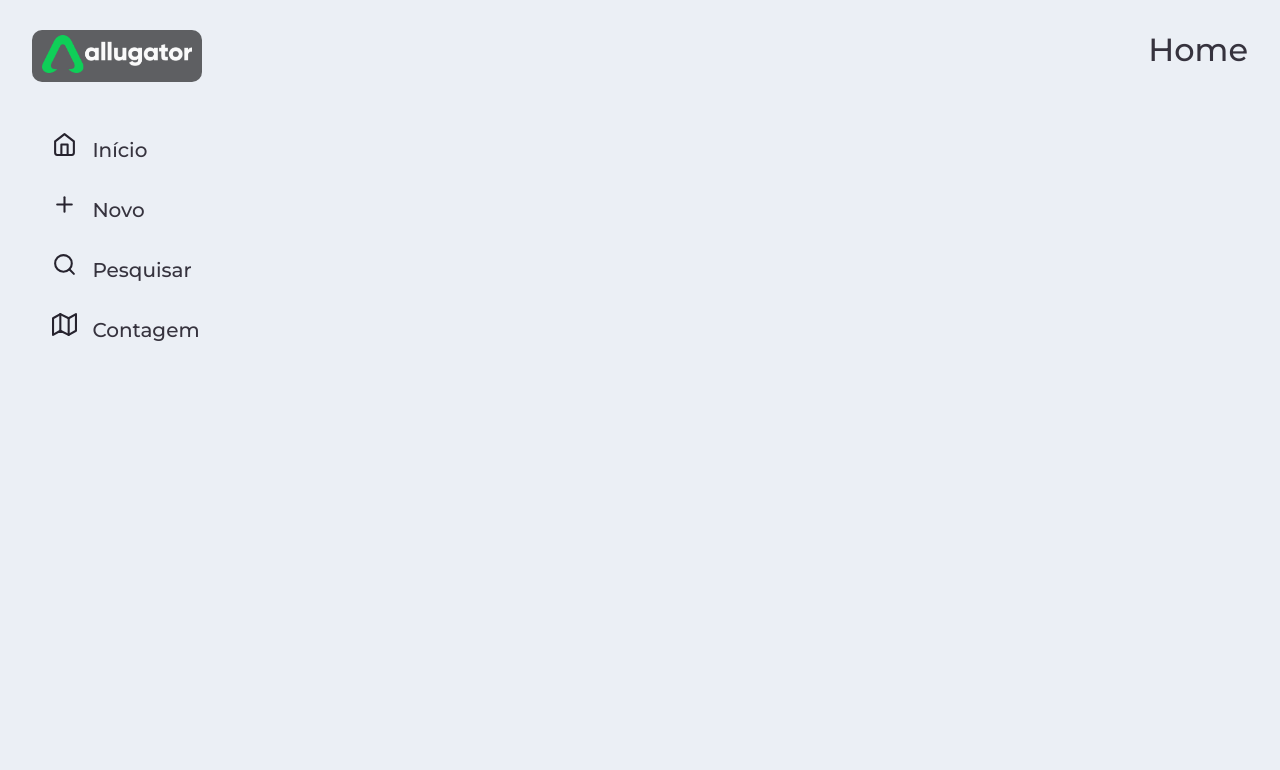
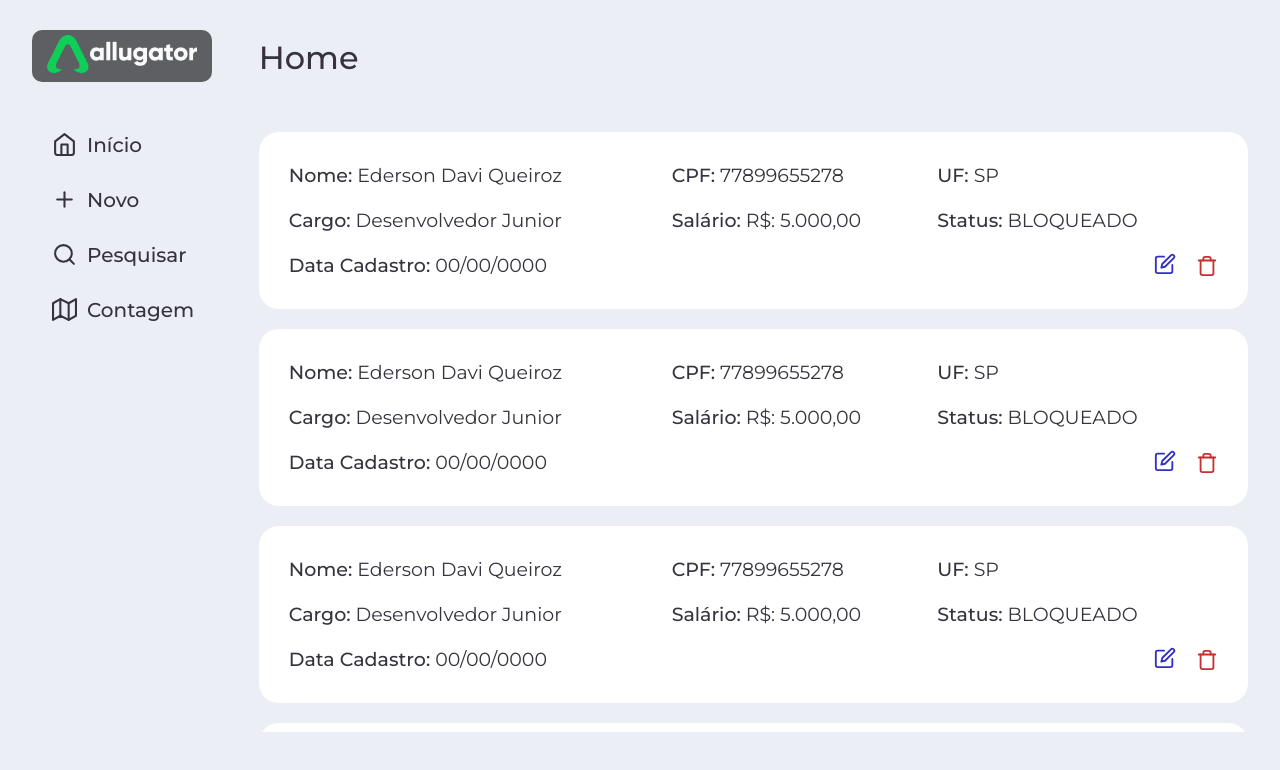
Before and after one commit to EdersonDav/Employees-Client, a React (Create React App) app: page / in a window 1280 px wide. Shown: the top 770 px of the page. Built offline with nearby package versions, Linux system fonts and the light colour scheme.

Commit message:
Criaçao dos cards de funcionarios

```diff
--- /dev/null
+++ b/src/components/Card/index.tsx
@@ -0,0 +1,167 @@
+import React from "react";
+import { FiTrash, FiEdit } from 'react-icons/fi'
+import { Link } from 'react-router-dom';
+
+import { Container, ButtonIcons, ButtonIconsDiv, Content } from './styled'
+
+const Card: React.FC = () => {
+  return (
+    <Container>
+      <Content>
+        <table>
+          <tr>
+            <td> <span>Nome:</span> Ederson Davi Queiroz</td>
+            <td> <span>CPF:</span> 77899655278</td>
+            <td> <span>UF:</span> SP</td>
+          </tr>
+          <tr>
+            <td> <span>Cargo:</span> Desenvolvedor Junior</td>
+            <td> <span>Salário:</span> R$: 5.000,00</td>
+            <td> <span>Status:</span> BLOQUEADO</td>
+          </tr>
+          <tr>
+            <td> <span>Data Cadastro:</span> 00/00/0000</td>
+          </tr>
+        </table>
+        <ButtonIconsDiv>
+          <ButtonIcons> <Link to="/create"><FiEdit size={22} color="#3030c5" /></Link> </ButtonIcons>
+          <ButtonIcons> <FiTrash size={22} color="#c53030" /></ButtonIcons>
+        </ButtonIconsDiv>
+      </Content>
+
+      <Content>
+        <table>
+          <tr>
+            <td> <span>Nome:</span> Ederson Davi Queiroz</td>
+            <td> <span>CPF:</span> 77899655278</td>
+            <td> <span>UF:</span> SP</td>
+          </tr>
+          <tr>
+            <td> <span>Cargo:</span> Desenvolvedor Junior</td>
+            <td> <span>Salário:</span> R$: 5.000,00</td>
+            <td> <span>Status:</span> BLOQUEADO</td>
+          </tr>
+          <tr>
+            <td> <span>Data Cadastro:</span> 00/00/0000</td>
+          </tr>
+        </table>
+        <ButtonIconsDiv>
+          <ButtonIcons> <Link to="/create"><FiEdit size={22} color="#3030c5" /></Link> </ButtonIcons>
+          <ButtonIcons> <FiTrash size={22} color="#c53030" /></ButtonIcons>
+        </ButtonIconsDiv>
+      </Content>
+
+      <Content>
+        <table>
+          <tr>
+            <td> <span>Nome:</span> Ederson Davi Queiroz</td>
+            <td> <span>CPF:</span> 77899655278</td>
+            <td> <span>UF:</span> SP</td>
+          </tr>
+          <tr>
+            <td> <span>Cargo:</span> Desenvolvedor Junior</td>
+            <td> <span>Salário:</span> R$: 5.000,00</td>
+            <td> <span>Status:</span> BLOQUEADO</td>
+          </tr>
+          <tr>
+            <td> <span>Data Cadastro:</span> 00/00/0000</td>
+          </tr>
+        </table>
+        <ButtonIconsDiv>
+          <ButtonIcons> <Link to="/create"><FiEdit size={22} color="#3030c5" /></Link> </ButtonIcons>
+          <ButtonIcons> <FiTrash size={22} color="#c53030" /></ButtonIcons>
+        </ButtonIconsDiv>
+      </Content>
+
+      <Content>
+        <table>
+          <tr>
+            <td> <span>Nome:</span> Ederson Davi Queiroz</td>
+            <td> <span>CPF:</span> 77899655278</td>
+            <td> <span>UF:</span> SP</td>
+          </tr>
+          <tr>
+            <td> <span>Cargo:</span> Desenvolvedor Junior</td>
+            <td> <span>Salário:</span> R$: 5.000,00</td>
+            <td> <span>Status:</span> BLOQUEADO</td>
+          </tr>
+          <tr>
+            <td> <span>Data Cadastro:</span> 00/00/0000</td>
+          </tr>
+        </table>
+        <ButtonIconsDiv>
+          <ButtonIcons> <Link to="/create"><FiEdit size={22} color="#3030c5" /></Link> </ButtonIcons>
+          <ButtonIcons> <FiTrash size={22} color="#c53030" /></ButtonIcons>
+        </ButtonIconsDiv>
+      </Content>
+
+      <Content>
+        <table>
+          <tr>
+            <td> <span>Nome:</span> Ederson Davi Queiroz</td>
+            <td> <span>CPF:</span> 77899655278</td>
+            <td> <span>UF:</span> SP</td>
+          </tr>
+          <tr>
+            <td> <span>Cargo:</span> Desenvolvedor Junior</td>
+            <td> <span>Salário:</span> R$: 5.000,00</td>
+            <td> <span>Status:</span> BLOQUEADO</td>
+          </tr>
+          <tr>
+            <td> <span>Data Cadastro:</span> 00/00/0000</td>
+          </tr>
+        </table>
+        <ButtonIconsDiv>
+          <ButtonIcons> <Link to="/create"><FiEdit size={22} color="#3030c5" /></Link> </ButtonIcons>
+          <ButtonIcons> <FiTrash size={22} color="#c53030" /></ButtonIcons>
+        </ButtonIconsDiv>
+      </Content>
+
+      <Content>
+        <table>
+          <tr>
+            <td> <span>Nome:</span> Ederson Davi Queiroz</td>
+            <td> <span>CPF:</span> 77899655278</td>
+            <td> <span>UF:</span> SP</td>
+          </tr>
+          <tr>
+            <td> <span>Cargo:</span> Desenvolvedor Junior</td>
+            <td> <span>Salário:</span> R$: 5.000,00</td>
+            <td> <span>Status:</span> BLOQUEADO</td>
+          </tr>
+          <tr>
+            <td> <span>Data Cadastro:</span> 00/00/0000</td>
+          </tr>
+        </table>
+        <ButtonIconsDiv>
+          <ButtonIcons> <Link to="/create"><FiEdit size={22} color="#3030c5" /></Link> </ButtonIcons>
+          <ButtonIcons> <FiTrash size={22} color="#c53030" /></ButtonIcons>
+        </ButtonIconsDiv>
+      </Content>
+
+      <Content>
+        <table>
+          <tr>
+            <td> <span>Nome:</span> Ederson Davi Queiroz</td>
+            <td> <span>CPF:</span> 77899655278</td>
+            <td> <span>UF:</span> SP</td>
+          </tr>
+          <tr>
+            <td> <span>Cargo:</span> Desenvolvedor Junior</td>
+            <td> <span>Salário:</span> R$: 5.000,00</td>
+            <td> <span>Status:</span> BLOQUEADO</td>
+          </tr>
+          <tr>
+            <td> <span>Data Cadastro:</span> 00/00/0000</td>
+          </tr>
+        </table>
+        <ButtonIconsDiv>
+          <ButtonIcons> <Link to="/create"><FiEdit size={22} color="#3030c5" /></Link> </ButtonIcons>
+          <ButtonIcons> <FiTrash size={22} color="#c53030" /></ButtonIcons>
+        </ButtonIconsDiv>
+      </Content>
+    </Container>
+  )
+};
+
+export default Card;
--- /dev/null
+++ b/src/components/Card/styled.ts
@@ -0,0 +1,47 @@
+import styled from 'styled-components';
+
+export const Container = styled.div`
+  overflow-y: scroll;
+  &::-webkit-scrollbar {
+    width: 2px;
+  }
+  height: 75vh;
+`
+export const Content = styled.div`
+  width: 100%;
+  &:not(:first-child){
+    margin-top:20px
+  }
+  margin: auto;
+  display: flex;
+  background-color: #fff;
+  display: flex;
+  flex-direction: column;
+  position: relative;
+  border-radius: 20px;
+
+  table{
+    padding: 10px 30px;
+    font-size: 19px;
+    border-collapse: separate;
+    border-spacing: 0 1.2em;
+    span{
+      font-weight:500;
+    }
+  }
+`
+
+export const ButtonIcons = styled.button`
+  border: none;
+  background-color: transparent;
+  display: flex;
+  align-items: center;
+  margin: 10px;
+`
+
+export const ButtonIconsDiv = styled.div`
+  display: flex;
+  position: absolute;
+  right: 20px;
+  bottom: 20px;
+`
--- a/src/components/Menu/index.tsx
+++ b/src/components/Menu/index.tsx
@@ -13,19 +13,19 @@ const Menu: React.FC = () => {
         <img src={logo} alt="Allugator" />
       </div>
       <Button>
-        <Link to="/"><FiHome size={25} color="#26232E" /> Início</Link>
+        <Link to="/"><FiHome size={25} /> <span>Início</span></Link>
       </Button>
 
       <Button>
-        <Link to="/create"><FiPlus size={25} color="#26232E" /> Novo</Link>
+        <Link to="/create"><FiPlus size={25} /> <span>Novo</span> </Link>
       </Button>
 
       <Button>
-        <Link to="/search"> <FiSearch size={25} color="#26232E" />  Pesquisar</Link>
+        <Link to="/search"> <FiSearch size={25} /> <span>Pesquisar</span> </Link>
       </Button>
 
       <Button >
-        <Link to="/count"> <FiMap size={25} color="#26232E" /> Contagem</Link>
+        <Link to="/count"> <FiMap size={25} /> <span>Contagem</span> </Link>
       </Button>
 
     </Container>
--- a/src/components/Menu/styled.ts
+++ b/src/components/Menu/styled.ts
@@ -1,10 +1,8 @@
 import styled from 'styled-components';
 
-
-
 export const Container = styled.div`
-  width: 20%;
-  margin: auto;
+  width: 250px;
+  margin: 0 auto auto;
   display: flex;
   flex-direction: column;
   margin-left: 0;
@@ -12,11 +10,16 @@ export const Container = styled.div`
     background-color: #0009;
     text-align: center;
     padding: 5px;
-    width: 70%;
+    width: 180px;
     border-radius: 10px;
     margin-bottom: 50px;
     img{
       width: 150px;
+    }
+  }
+  @media (max-width:600px){
+    span, > div{
+      display: none;
     }
   }
 
@@ -35,6 +38,11 @@ export const Button = styled.button`
     margin-left: 20px;
     text-decoration: none;
     color: #36333E;
+    display: flex;
+    align-items: center;
+    &:hover{
+      color:#64D059
+    }
     svg{
       margin-right: 10px;
     }
--- a/src/pages/CountUF/styled.ts
+++ b/src/pages/CountUF/styled.ts
@@ -5,3 +5,8 @@ export const Container = styled.div`
   margin: auto;
   display: flex;
 `
+
+export const Content = styled.div`
+  width: 100%;
+  padding-left: 20px;
+`;
--- a/src/pages/CreateOrUpdate/styled.ts
+++ b/src/pages/CreateOrUpdate/styled.ts
@@ -5,3 +5,8 @@ export const Container = styled.div`
   margin: auto;
   display: flex;
 `
+
+export const Content = styled.div`
+  width: 100%;
+  padding-left: 20px;
+`;
--- a/src/pages/Dashboard/index.tsx
+++ b/src/pages/Dashboard/index.tsx
@@ -1,13 +1,19 @@
 import React from "react";
 
 import Menu from '../../components/Menu'
-import { Container } from './styled'
+import Card from '../../components/Card'
+import { Container, Content } from './styled'
 
 const Dashboard: React.FC = () => {
   return (
     <Container>
       <Menu />
-      <h1>Home</h1>
+      <Content>
+        <h1>Home</h1>
+        <div>
+          <Card />
+        </div>
+      </Content>
     </Container>
   )
 };
--- a/src/pages/Dashboard/styled.ts
+++ b/src/pages/Dashboard/styled.ts
@@ -5,3 +5,12 @@ export const Container = styled.div`
   margin: auto;
   display: flex;
 `
+
+export const Content = styled.div`
+  width: 100%;
+  padding-left: 20px;
+  h1{
+    margin-bottom: 55px;
+    margin-top: 8px;
+  }
+`;
--- a/src/pages/Search/styled.ts
+++ b/src/pages/Search/styled.ts
@@ -5,3 +5,8 @@ export const Container = styled.div`
   margin: auto;
   display: flex;
 `
+
+export const Content = styled.div`
+  width: 100%;
+  padding-left: 20px;
+`;
```
